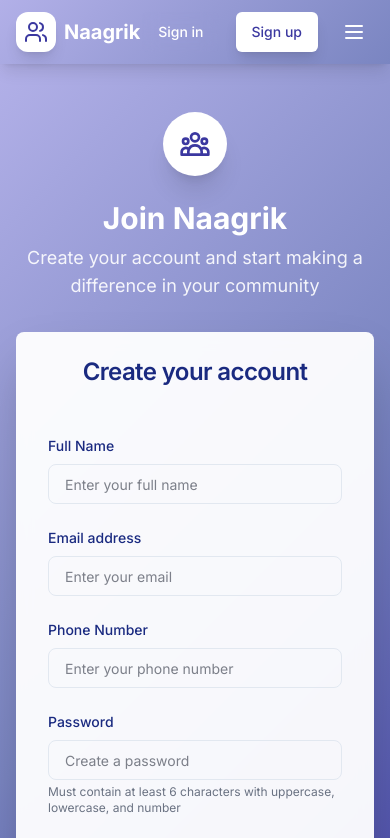
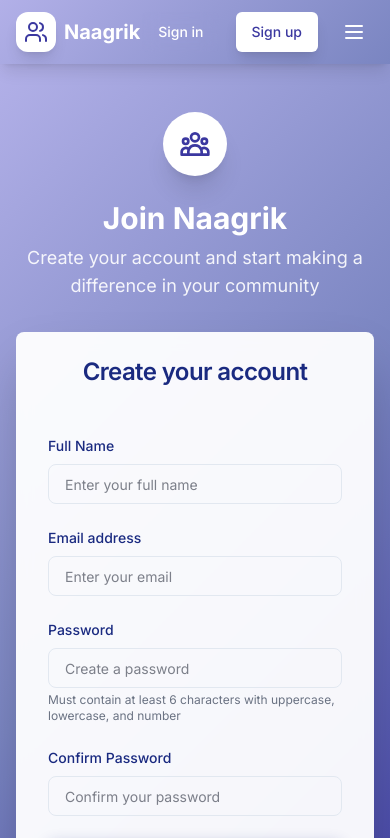
Before and after one commit to amlesh-kumar01/naagrik-frontend, a Next.js app: page /register in a window 390 px wide. Shown: the top 838 px of the page. Built offline with nearby package versions, Linux system fonts and the light colour scheme.

Commit message:
feat: Remove phone number field from registration form and update auth store response handling

```diff
--- a/src/components/auth/RegisterForm.jsx
+++ b/src/components/auth/RegisterForm.jsx
@@ -15,7 +15,6 @@ const RegisterForm = () => {
   const [formData, setFormData] = useState({
     fullName: '',
     email: '',
-    phone: '',
     password: '',
     confirmPassword: '',
   });
@@ -50,9 +49,6 @@ const RegisterForm = () => {
     const emailError = getValidationError('email', formData.email);
     if (emailError) newErrors.email = emailError;
 
-    const phoneError = getValidationError('phone', formData.phone);
-    if (phoneError) newErrors.phone = phoneError;
-
     const passwordError = getValidationError('password', formData.password);
     if (passwordError) newErrors.password = passwordError;
 
@@ -80,7 +76,6 @@ const RegisterForm = () => {
       const result = await register({
         fullName: formData.fullName.trim(),
         email: formData.email.trim(),
-        phone: formData.phone.trim(),
         password: formData.password,
       });
 
@@ -174,24 +169,7 @@ const RegisterForm = () => {
                 )}
               </div>
 
-              <div>
-                <label htmlFor="phone" className="block text-sm font-medium text-[#1A2A80] mb-2">
-                  Phone Number
-                </label>
-                <Input
-                  id="phone"
-                  name="phone"
-                  type="tel"
-                  required
-                  value={formData.phone}
-                  onChange={handleChange}
-                  placeholder="Enter your phone number"
-                  className="w-full px-4 py-3 border border-gray-300 rounded-lg focus:ring-2 focus:ring-[#7A85C1] focus:border-[#7A85C1] transition-colors duration-200"
-                />
-                {errors.phone && (
-                  <p className="mt-2 text-sm text-red-600">{errors.phone}</p>
-                )}
-              </div>
+
 
               <div>
                 <label htmlFor="password" className="block text-sm font-medium text-[#1A2A80] mb-2">
--- a/src/store/stores/authStore.js
+++ b/src/store/stores/authStore.js
@@ -46,7 +46,7 @@ export const useAuthStore = create(
         try {
           const response = await authAPI.register(userData);
           // Backend returns { success: true, token: "...", user: {...} }
-          const { user, token } = response;
+          const { user, token } = response.data;
 
           setAuthToken(token);
           set({
```
